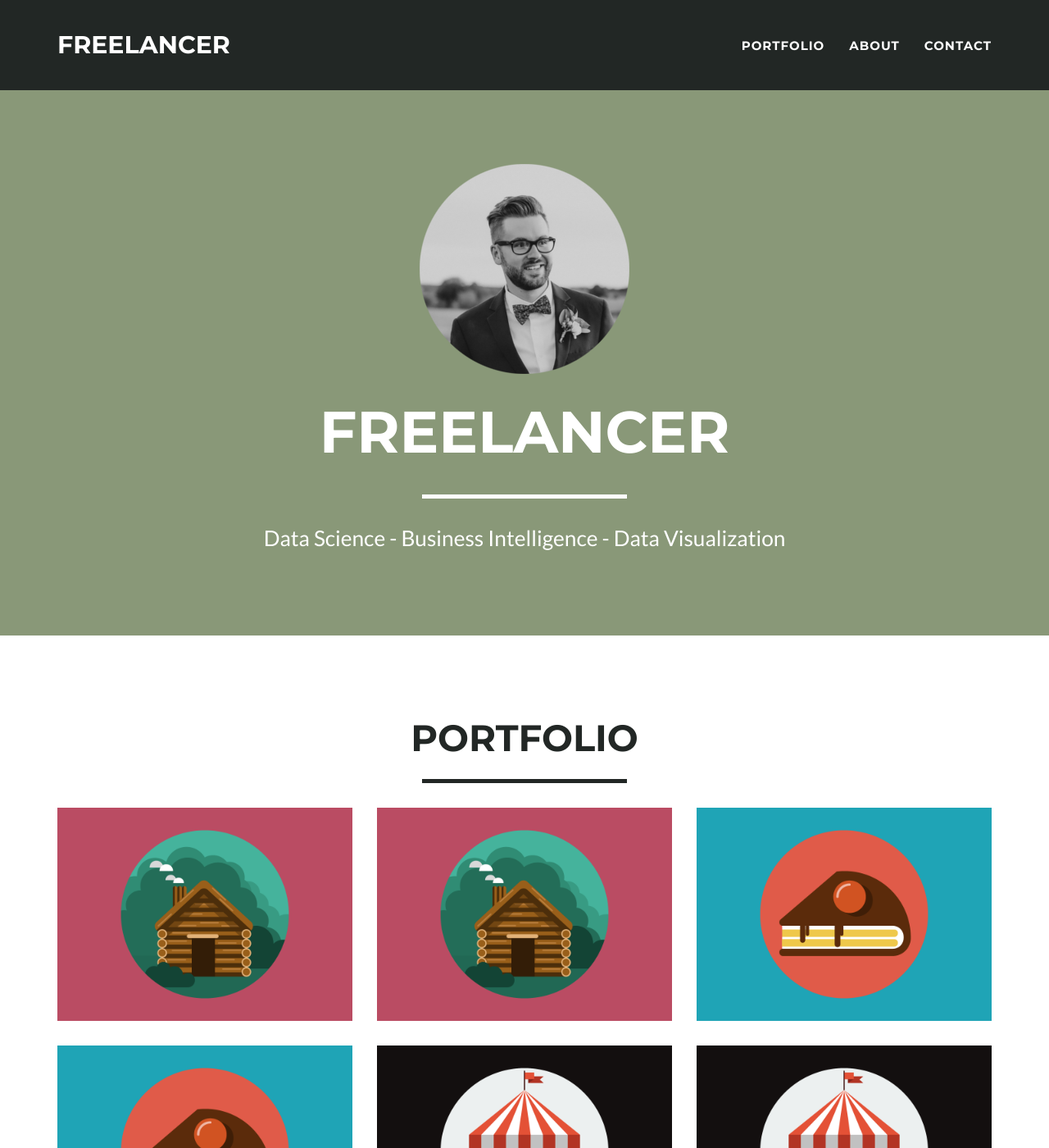
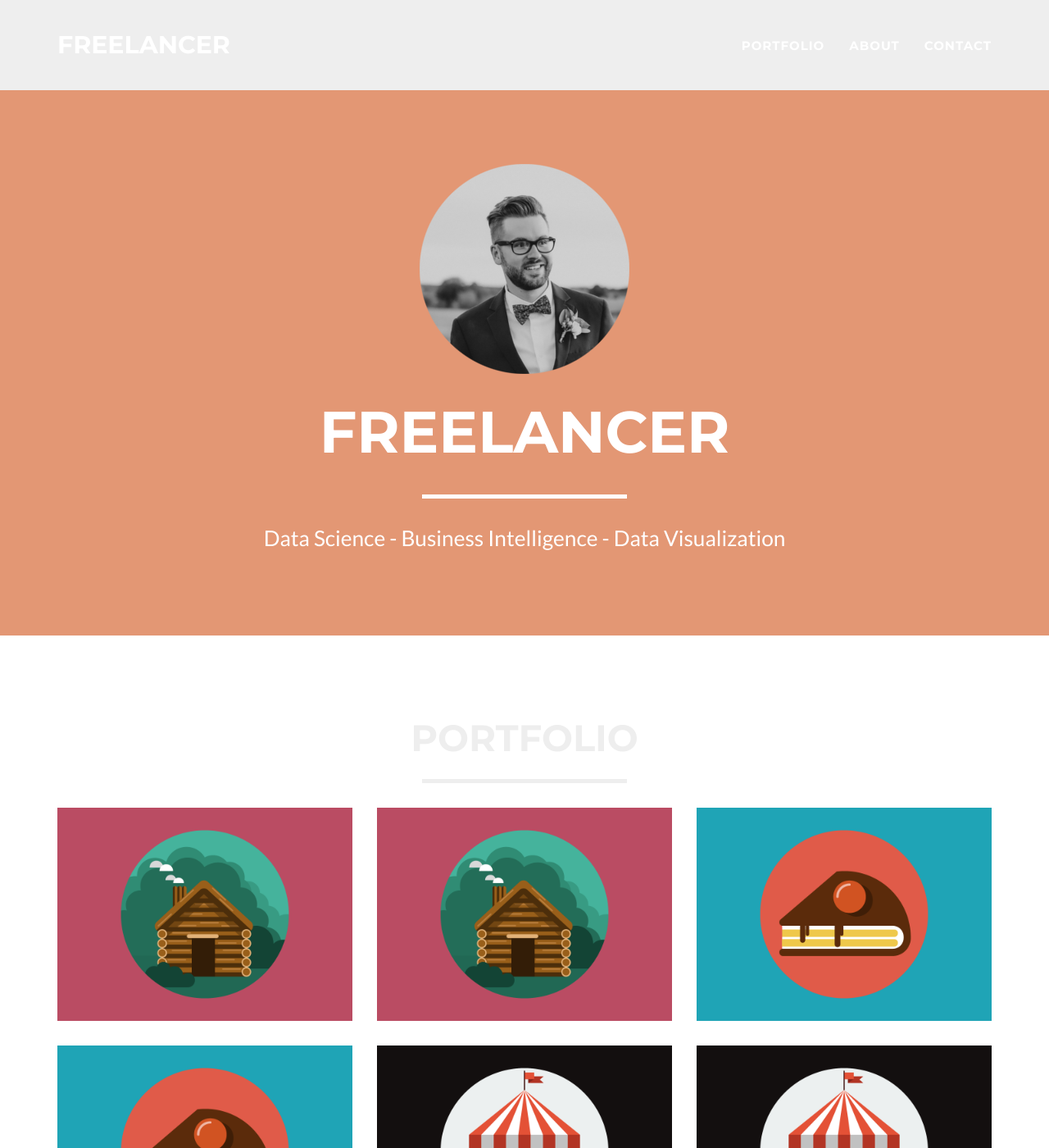
Before and after one commit to SnellOKC/snellokc.github.io, a Jekyll site: the page built from index.html, in a window 1280 px wide and 1400 px high. Shown: the whole window at 82% size. Built offline with Jekyll 4.4.1, drawn with Linux system fonts in a browser that asks for light colours; some of the changed text lies outside the part shown.

Commit message:
Color tweaks

```diff
--- a/_config.yml
+++ b/_config.yml
@@ -25,13 +25,14 @@ disqus_shortname: myshortname
 
 # Color settings (hex-codes without the leading hash-tag)
 color:
-  primary: 899878 #18bc9c
+  primary: E39774 #899878 #18bc9c
   primary-rgb: "54,60,47" #"24,288,156"
-  secondary: 222725 #2c3e50
+  secondary: EEEEEE #222725 #2c3e50
   secondary-dark: 121113 #233140
 
 # Footer settings
 footer:
+  copyright: Matt Snell
   location: Location
   social: Around the Web
   credits: Credits
```
